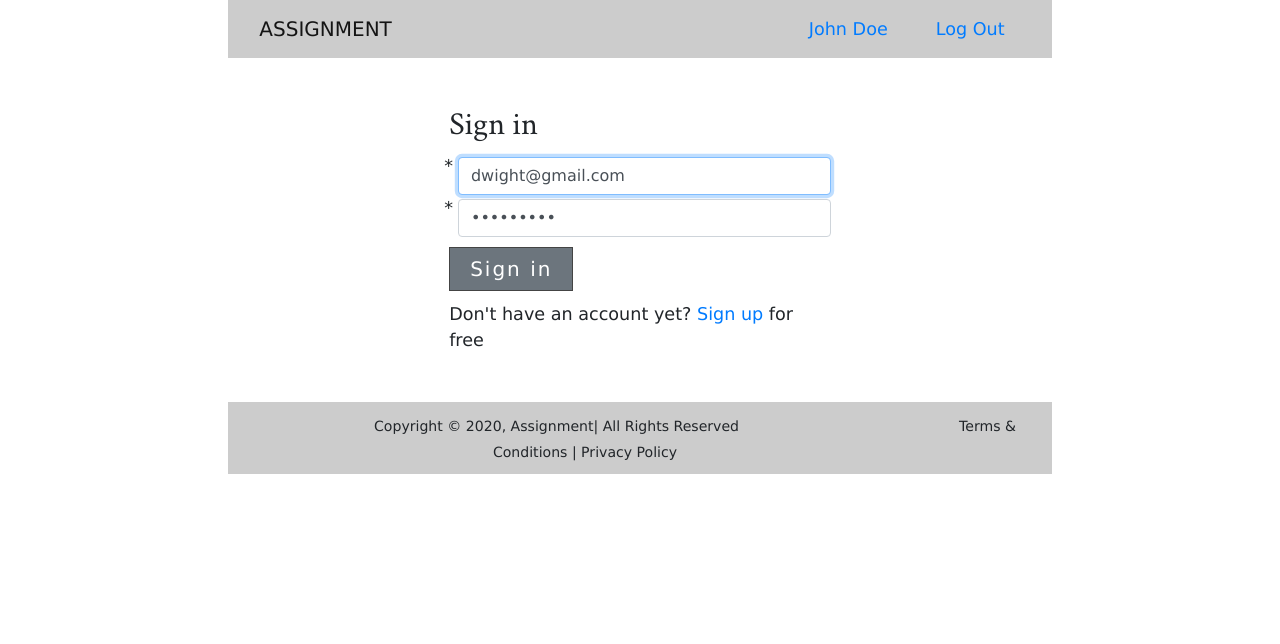
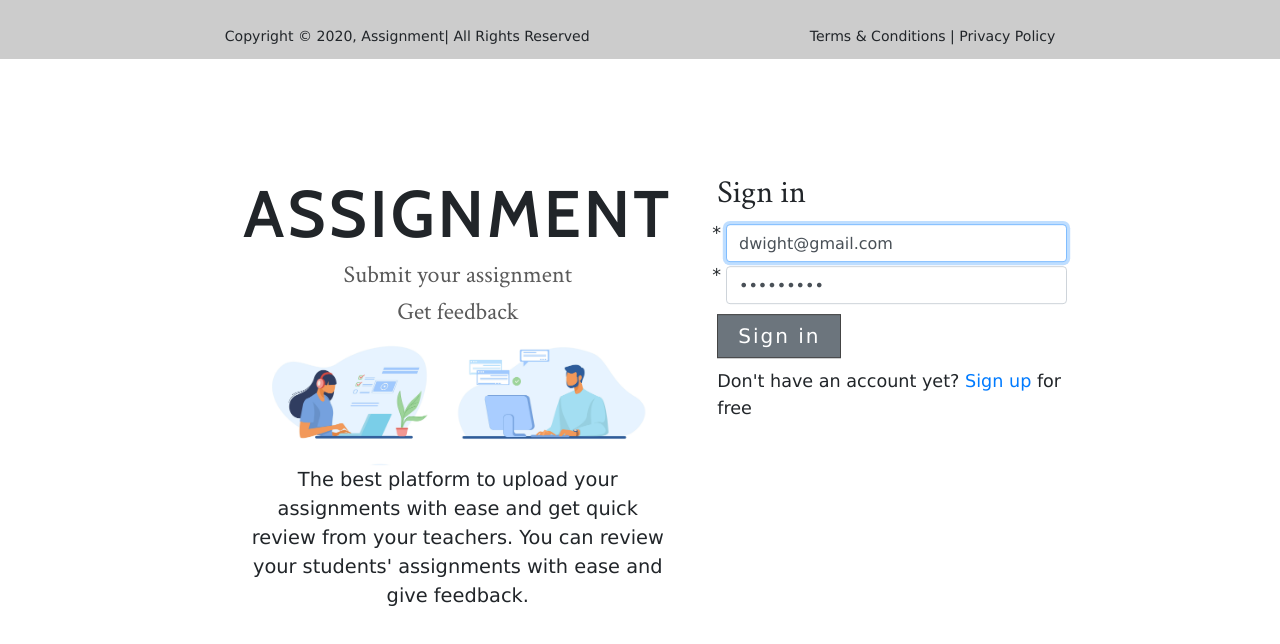
Before and after one commit to is-ma-eel/web-edu-43, a React (Create React App) app: page /signin in a window 1280 px wide. Shown: the top 644 px of the page. Built offline with nearby package versions, Linux system fonts and the light colour scheme; the HTML template or start-up script is replaced by a standard one.

Commit message:
navbar, footer, sign pages
navbar, footer, sign in/up pages styles updated

```diff
--- a/src/components/auth/Form.css
+++ b/src/components/auth/Form.css
@@ -1,13 +1,27 @@
+*, body, html{
+  margin: 0;
+  padding: 0;
+  box-sizing: border-box;
+  font-family: Verdana, Geneva, Tahoma, sans-serif;
+}
+
+/* min height to control overflow */
+.main{
+  min-height: 100vh;
+}
+
+.sign{
+  position: absolute;
+  top: 50%;
+  transform: translateY(-50%);
+}
+
 .invalid-field {
   padding-left: 20px;
   width: 100%;
   margin-top: 0.25rem;
   font-size: 80%;
   color: #dc3545;
-}
-
-* {
-  font-family: Verdana, Geneva, Tahoma, sans-serif;
 }
 
 .sub-btn {
--- a/src/components/auth/SignIn.js
+++ b/src/components/auth/SignIn.js
@@ -24,9 +24,14 @@ const SignIn = () => {
 
   return (
     <>
+      <div className="main">
+
       <Navbar />
-      {/* <WelcomePage /> */}
-      <section className="form-container mt-5 mb-5 offset-md-3 col-md-6 offset-md-3">
+      <div className="row sign">
+        <section className="col">
+          <WelcomePage />
+        </section>
+        <section className="col form-container py-4">
         <h2> Sign in</h2>
 
         <form className="form" onSubmit={handleSubmit(onSubmit)}>
@@ -76,7 +81,9 @@ const SignIn = () => {
           </p>
         </form>
       </section>
+      </div>
       <Footer />
+      </div>
     </>
   );
 };
--- a/src/components/auth/SignUp.js
+++ b/src/components/auth/SignUp.js
@@ -29,9 +29,15 @@ const SignUp = () => {
 
   return (
     <>
+    <div className="main">
+
       <Navbar />
-      {/* <WelcomePage /> */}
-      <section class="form-container mt-5 mb-5 offset-md-3 col-md-6 offset-md-3">
+      <div className="row sign">
+        <section className="col">
+          <WelcomePage />
+        </section>
+
+        <section class="col form-container py-4">
           <h2> Sign up</h2>
 
             <form className="form" onSubmit={handleSubmit(onSubmit)}>
@@ -130,8 +136,11 @@ const SignUp = () => {
               </p>
             </form>
           </section>
+      </div>
+      </div>
 
       <Footer />
+
     </>
   );
 };
--- a/src/components/layout/Footer.js
+++ b/src/components/layout/Footer.js
@@ -4,8 +4,8 @@ import './layout.css';
 const Footer = () => {
   return (
     <div>
-      <footer className="footer">
-        <div className="container-fluid">
+      <footer className="footer container-fluid">
+        <div className="">
           <small className="footer-1 footer-copyright">Copyright &copy; 2020, Assignment| All Rights Reserved</small>
           <small className="footer-2">Terms & Conditions | Privacy Policy</small>
         </div>
--- a/src/components/layout/Navbar.js
+++ b/src/components/layout/Navbar.js
@@ -6,12 +6,12 @@ import './layout.css';
 const Navbar = () => {
   return (
     <>
-      <nav className="navbar navbar-expand-lg navbar-light">
-        <div className="container-fluid">
-          <div className="navbar-header">
+      <nav className="container-fluid navbar navbar-expand-lg navbar-light">
+          <div className="header-nav row">
+            <div className="navbar-header col-8">
               <span className="navbar-brand">ASSIGNMENT</span>
             </div>
-          <div className="justify-content-end">
+            <div className="right col-3">
               <ul className="nav navbar">
                 <li className="active pr-5">
                   <a href="#">John Doe</a>
--- a/src/components/layout/layout.css
+++ b/src/components/layout/layout.css
@@ -1,26 +1,33 @@
-/*header*/
-nav{
-  background: #ccc;
+*, body, html{
+  margin: 0;
+  padding: 0;
+  box-sizing: border-box;
 }
 
+/*header*/
+.container-fluid{
+  background: #ccc;
+  width: 100vw;
+  position: relative;
+  left: 50%;
+  transform: translateX(-50%);
+}
+
+.header-nav{
+  width: 85%;
+  margin: 0 auto;
+  text-align: left;
+}
 
 /*Footer*/
 footer{
   background: #ccc;
   text-align: center;
   padding: 10px 0;
+  margin-top: -46px;
 }
 
 small {
   margin: 20px 110px;
   justify-content: space-between;
 }
-
-/*
-footer {
-  background-color: gray;
-  height: 20px;
-}
-footer .footer-1 {
-  margin-right: 250px;
-} */
```
Lines whose indentation alone changed are shown as unchanged.
